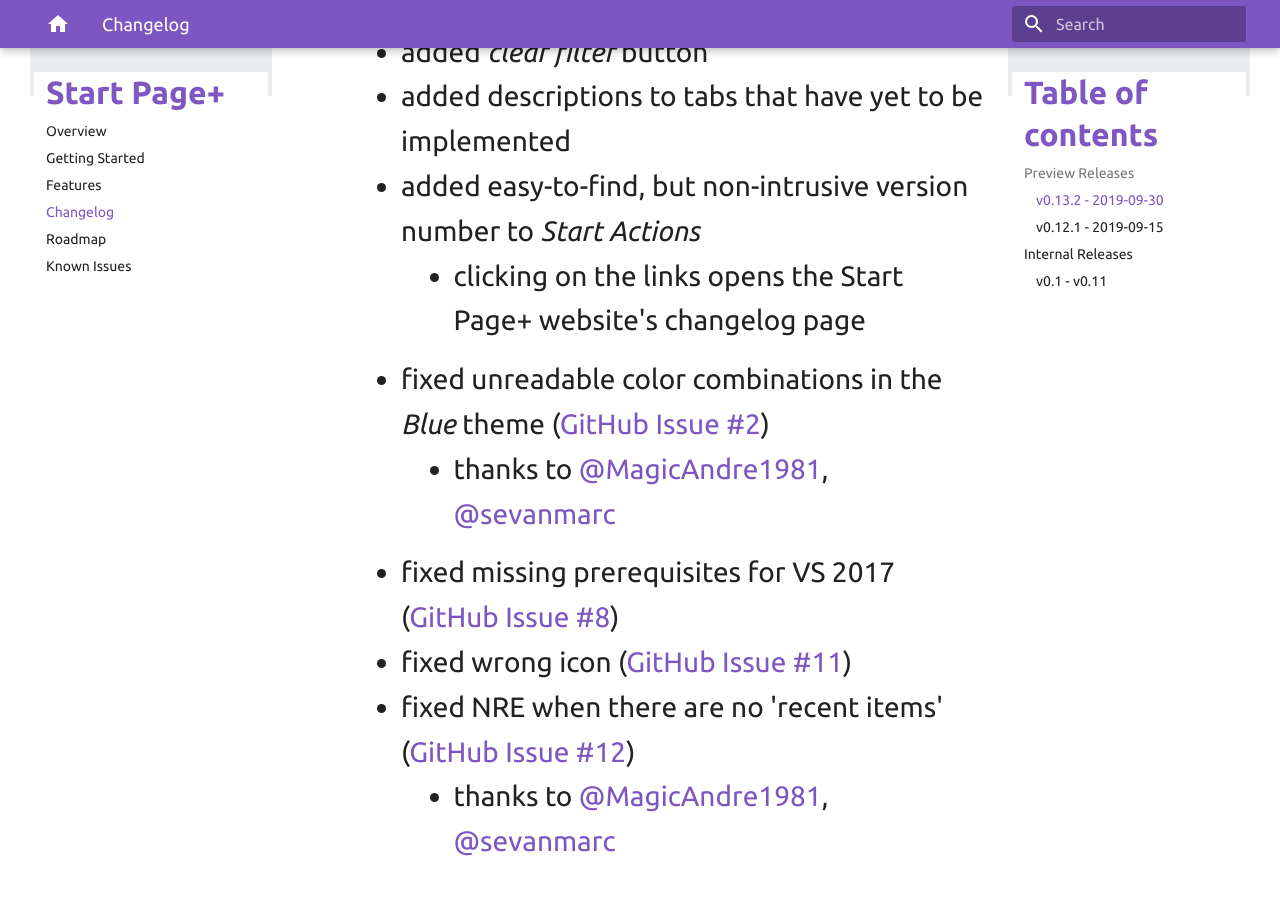
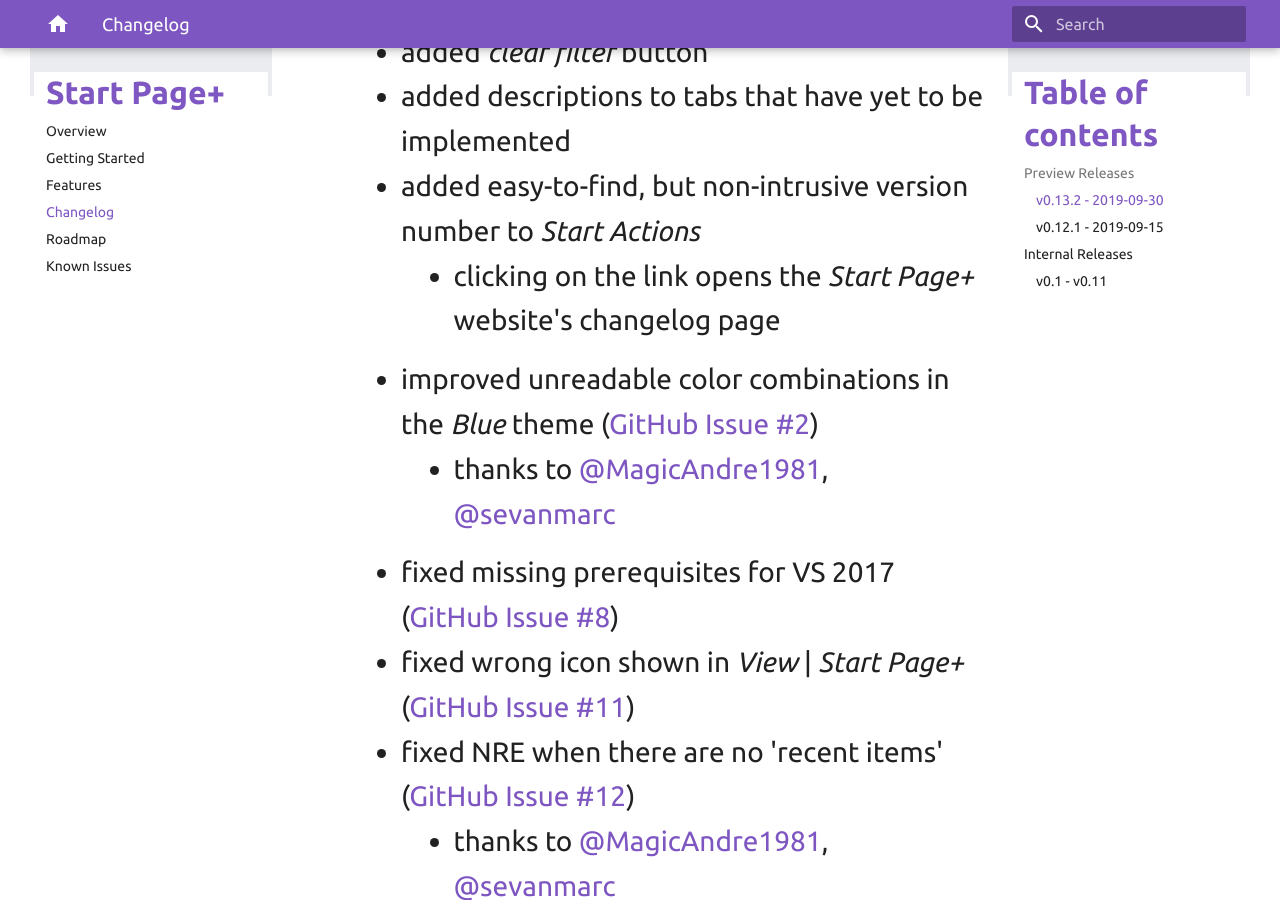
Before and after one commit to luminous-software/start-page-plus, an MkDocs documentation site: the page built from docs-source/changelog.md, in a window 1280 px wide and 900 px high, scrolled down 482 px. Built offline with MkDocs 1.6.1 and Material for MkDocs 9.7.7, drawn with Linux system fonts in a browser that asks for light colours; old or Windows-style settings are respelled for this version of MkDocs.

Commit message:
Fix typos in changelog.md

```diff
--- a/docs-source/changelog.md
+++ b/docs-source/changelog.md
@@ -12,11 +12,11 @@
     - added *clear filter* button
     - added descriptions to tabs that have yet to be implemented
     - added easy-to-find, but non-intrusive version number to *Start Actions*
-        - clicking on the links opens the Start Page+ website's changelog page
-    - fixed unreadable color combinations in the *Blue* theme ([GitHub Issue #2][github-issue-2])
+        - clicking on the link opens the *Start Page+* website's changelog page
+    - improved unreadable color combinations in the *Blue* theme ([GitHub Issue #2][github-issue-2])
         - thanks to [@MagicAndre1981][MagicAndre1981], [@sevanmarc][sevanmarc]
     - fixed missing prerequisites for VS 2017 ([GitHub Issue #8][github-issue-8])
-    - fixed wrong icon ([GitHub Issue #11][github-issue-11])
+    - fixed wrong icon shown in _View_ | _Start Page+_ ([GitHub Issue #11][github-issue-11])
     - fixed NRE when there are no 'recent items' ([GitHub Issue #12][github-issue-12])
         - thanks to [@MagicAndre1981][MagicAndre1981], [@sevanmarc][sevanmarc]
 
```
